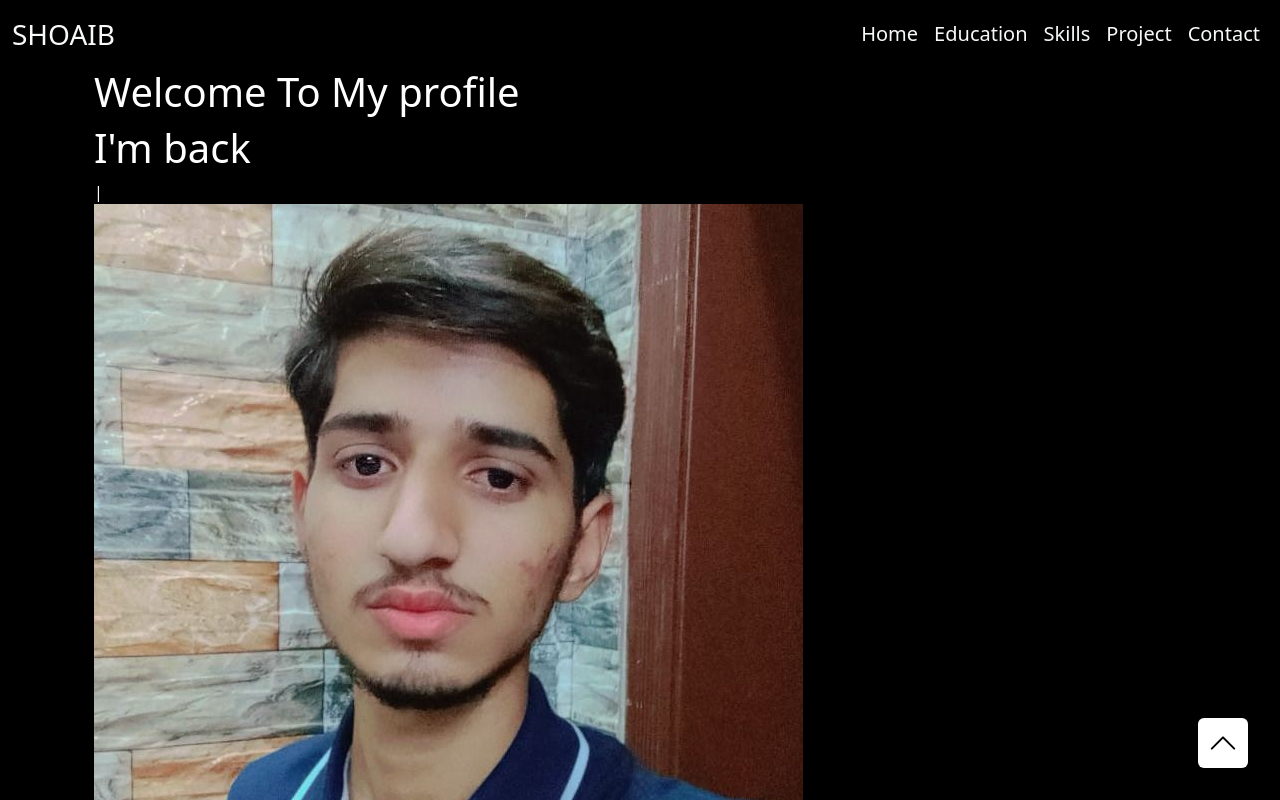
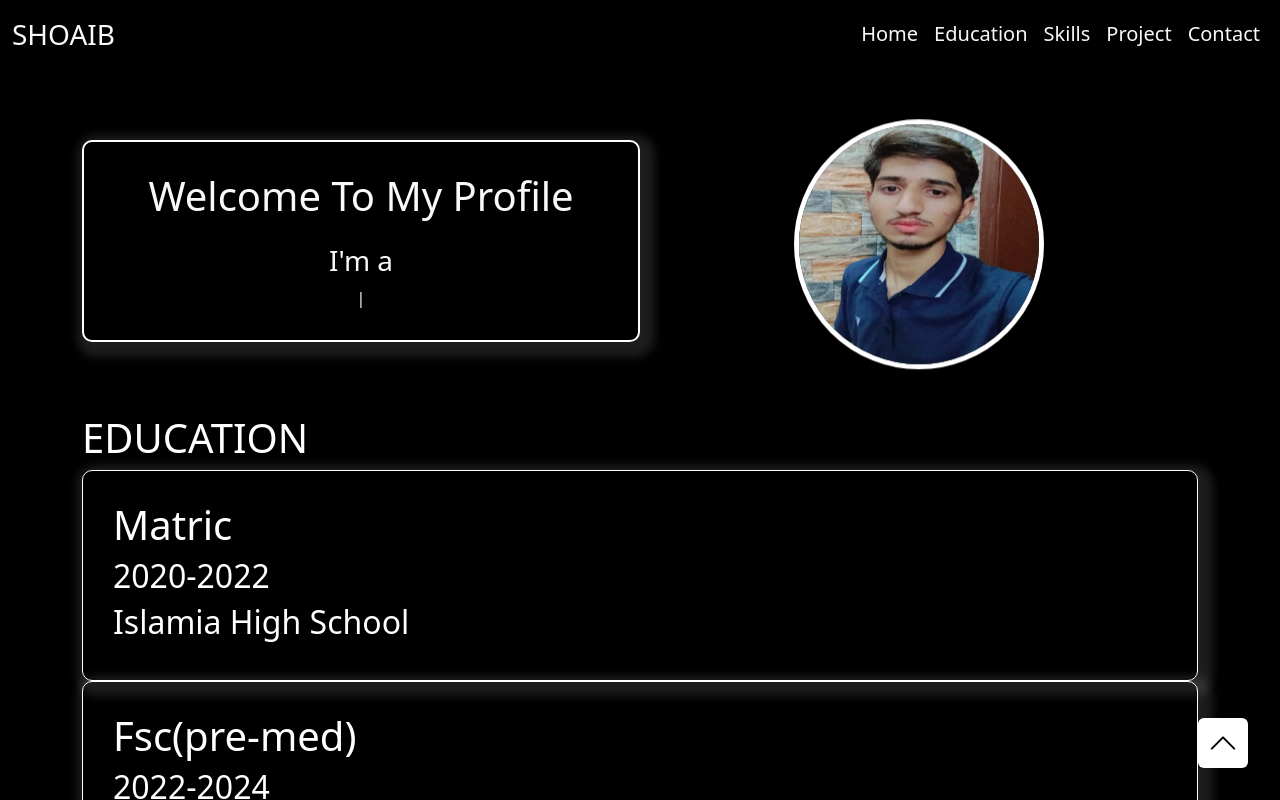
Before and after one commit to alialishoaibali1254/MShoaibDEV, a React (Vite) app: page / in a window 1280 px wide. Shown: the top 800 px of the page. Built offline with nearby package versions, Linux system fonts and the light colour scheme.

Commit message:
Update Home.jsx

```diff
--- a/src/components/Home.jsx
+++ b/src/components/Home.jsx
@@ -1,42 +1,55 @@
-import React, { useEffect, useRef, useSyncExternalStore } from 'react'
-import hero from './data/hero.json'
-import Typed from 'typed.js'
+import React, { useEffect, useRef } from 'react';
+import hero from './data/hero.json';
+import Typed from 'typed.js';
+
+
 const Home = () => {
-  const typedRef = useRef(null)
-  useEffect(()=>{
-    const options ={
-      strings:["My Name is Shoaib", "I'm frontend  developer", "I'm backend developer"],
-      typeSpeed:50,
-      backSpeed:50,
-      loop:true
-    }
-    const typed = new Typed(typedRef.current , options)
-    return() =>{
-    typed.destroy()
-    }
-  },[])
+  const typedRef = useRef(null);
+
+  useEffect(() => {
+    const options = {
+      strings: ["My Name is Shoaib", "I'm a Frontend Developer", "I'm a Backend Developer"],
+      typeSpeed: 50,
+      backSpeed: 50,
+      loop: true
+    };
+
+    const typed = new Typed(typedRef.current, options);
+    return () => {
+      typed.destroy();
+    };
+  }, []);
+
   return (
-    <>
-      <div className="container home" id='home'>
-        <div className="left"
-         data-aos="fade-up-right"
-      data-aos-duration="1000"
-        >
-   <h1>Welcome To My profile</h1>
-   <h1 ref={typedRef}></h1>
+    <div className="container-fluid  py-5" id="home">
+      <div className="row  align-items-center">
+        {/* Left Section: Text */}
+        <div className="col-12 col-md-6 text-center text-md-left" id='typescript' data-aos="fade-up-right" data-aos-duration="1000">
+          <h1 className=" mb-4 text-light">Welcome To My Profile</h1>
+          <h1 className="h3 text-light" ref={typedRef}></h1>
+        </div>
 
-        </div>
-        <div className="right">
-          <div className="image"
-           data-aos="fade-up-left"
-      data-aos-duration="1000"
-          >
-            <img src={`/assets/${hero.imgSrc}`} alt="hero" />
+        {/* Right Section: Image */}
+        <div className="col-12 col-md-6 text-center text-md-right" data-aos="fade-up-left" data-aos-duration="1000">
+          <div className="image">
+          <img
+  src={`/assets/${hero.imgSrc}`}
+  alt="hero"
+  className="img-fluid  superman-img"
+  style={{
+    width: '250px',  // Set the desired size
+    height: '250px',  // Equal height and width for a circle
+    borderRadius: '50%',  // Circular shape
+      // Ensures the image fills the circle
+  }}
+/>
+
+
           </div>
         </div>
       </div>
-    </>
-  )
+    </div>
+  );
 }
 
-export default Home
+export default Home;
```
